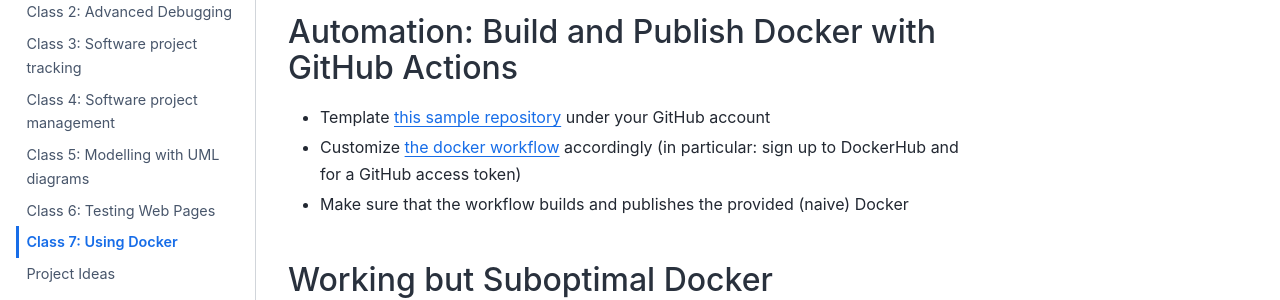
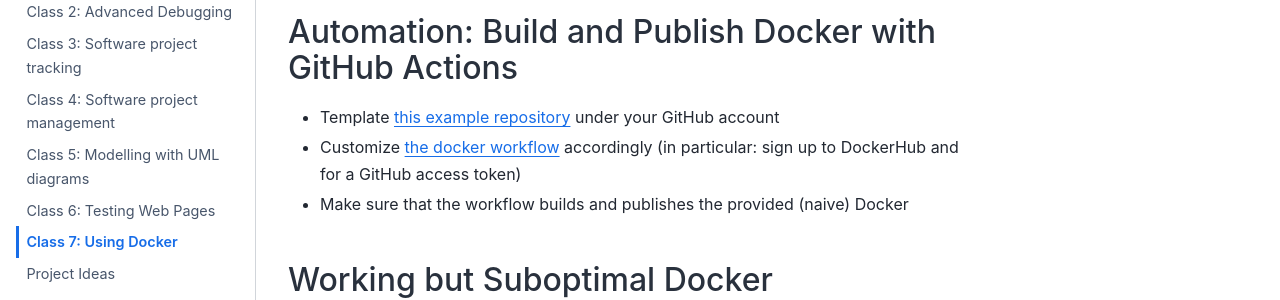
Before and after one commit to maciejskorski/software_engineering, a Jupyter Book: the page built from docs/docker_examples.md, in a window 1280 px wide and 900 px high. Shown: the part 218-518 px from the top of the window. Built offline with Jupyter Book 1.0.4 settings and Sphinx 7.4.7 and the Sphinx Book theme 1.1.4, drawn with Linux system fonts in a browser that asks for light colours.

Commit message:
update docs on docker

```diff
--- a/docs/docker_examples.md
+++ b/docs/docker_examples.md
@@ -5,7 +5,7 @@
 
 ## Automation: Build and Publish Docker with GitHub Actions
 
-* Template [this sample repository](https://github.com/maciejskorski/docker-build-push) under your GitHub account
+* Template [this example repository](https://github.com/maciejskorski/docker-build-push) under your GitHub account
 * Customize [the docker workflow](https://github.com/maciejskorski/docker-build-push/blob/main/.github/workflows/docker-image.yaml) accordingly (in particular: sign up to DockerHub and for a GitHub access token)
 * Make sure that the workflow builds and publishes the provided (naive) Docker
 
```
